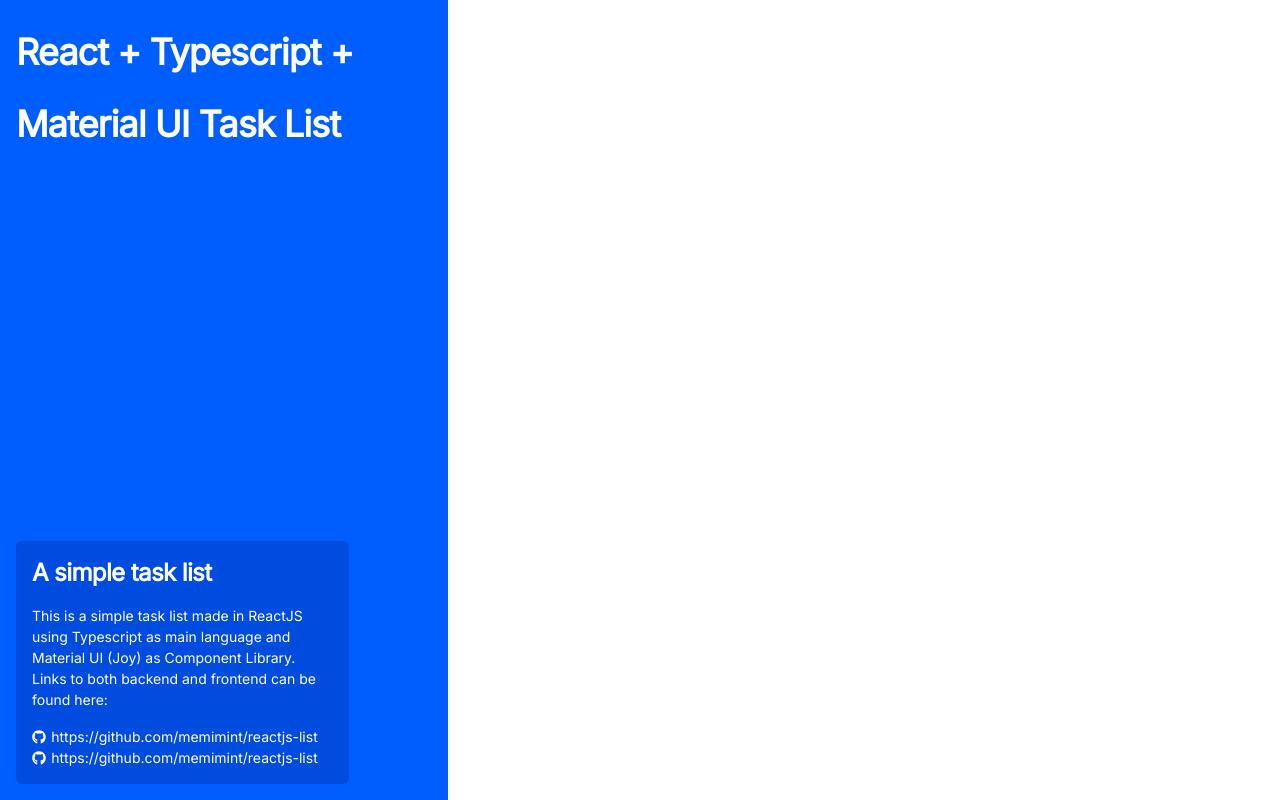
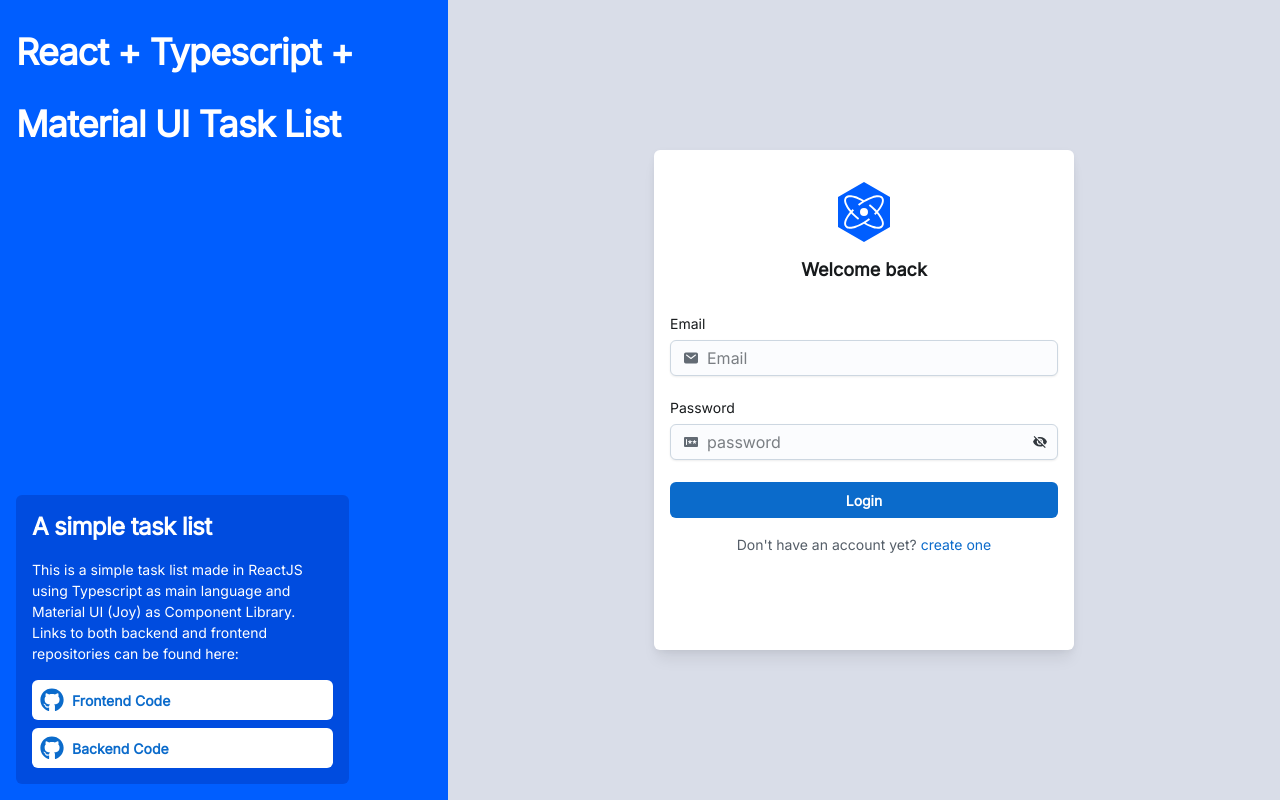
Before and after one commit to MemiMint/react-ts-todolist, a React (Vite) app: page / in a window 1280 px wide. Built offline with nearby package versions, Linux system fonts and the light colour scheme.

Commit message:
login page

```diff
--- /dev/null
+++ b/src/components/login/InfoSide/index.tsx
@@ -0,0 +1,50 @@
+import { FC } from "react";
+import { Box, SvgIcon, Typography, Link } from "@mui/joy";
+import { FaGithub } from "react-icons/fa";
+
+export const InfoSide: FC = (): JSX.Element => {
+    return (
+        <Box display="flex" flexDirection="column" justifyContent="space-between" flex={0.5} height="100vh" bgcolor="#005EFF" p={2}>
+            <Typography level="h1" sx={{ color: "white" }} lineHeight={2}>
+                React + Typescript + Material UI Task List
+            </Typography>
+            <Box width={"80%"} borderRadius={6} bgcolor="#004CDF" p={2}>
+                <Typography level="h3" sx={{ color: "white" }}>A simple task list</Typography>
+                <Typography level="body-sm" sx={{ color: "white" }} mt={2} >
+                    This is a simple task list made in ReactJS using Typescript as main language
+                    and Material UI (Joy) as Component Library. Links to both backend and frontend repositories can be found here:
+                </Typography>
+                <Box display="flex" flexDirection="column" alignItems="center" gap={1} mt={2} >
+                    <Box
+                        gap={1}
+                        bgcolor="white"
+                        display="flex"
+                        alignItems="center"
+                        width="100%"
+                        p={1}
+                        borderRadius={6}
+                    >
+                        <SvgIcon color="primary" >
+                            <FaGithub />
+                        </SvgIcon>
+                        <Typography fontWeight={600} color="primary" level="body-sm">Frontend Code </Typography>
+                    </Box>
+                    <Box
+                        gap={1}
+                        bgcolor="white"
+                        display="flex"
+                        alignItems="center"
+                        width="100%"
+                        p={1}
+                        borderRadius={6}
+                    >
+                        <SvgIcon color="primary" >
+                            <FaGithub />
+                        </SvgIcon>
+                        <Typography fontWeight={600} color="primary" level="body-sm">Backend Code </Typography>
+                    </Box>
+                </Box>
+            </Box>
+        </Box>
+    )
+}
--- /dev/null
+++ b/src/components/login/LoginForm/hook.tsx
@@ -0,0 +1,38 @@
+import React, { useState } from "react";
+
+type ILoginState = {
+    email: string;
+    password: string
+}
+
+export const useLoginForm = () => {
+    const [state, setState] = useState<ILoginState>({
+        email: "",
+        password: ""
+    });
+
+    const [isPasswordShown, setIsPasswordShown] = useState<boolean>(false);
+
+    const toggleShowPassword = () => setIsPasswordShown(!isPasswordShown);
+
+    const onChange = (event: React.ChangeEvent<HTMLInputElement>) => {
+        const { name, value } = event.target;
+
+        setState((prevState) => ({
+            ...prevState,
+            [name]: value
+        }));
+    }
+
+    const onClick = () => {
+        alert("logged in");
+    }
+
+    return {
+        state,
+        isPasswordShown,
+        toggleShowPassword,
+        onChange,
+        onClick
+    }
+}
--- /dev/null
+++ b/src/components/login/LoginForm/index.tsx
@@ -0,0 +1,80 @@
+import { FC } from "react";
+import { Box, Typography, FormControl, FormLabel, FormHelperText, Input, Button, IconButton } from "@mui/joy";
+import { SiPreact } from "react-icons/si";
+import { PiPasswordFill } from "react-icons/pi";
+import { IoMail } from "react-icons/io5";
+import { IoMdEye, IoMdEyeOff } from "react-icons/io";
+import { useLoginForm } from "./hook";
+
+export const LoginForm: FC = (): JSX.Element => {
+    const {
+        state,
+        onChange,
+        onClick,
+        isPasswordShown,
+        toggleShowPassword
+    } = useLoginForm();
+
+    return (
+        <Box flex={1} display="flex" alignItems="center" justifyContent="center" bgcolor="#D9DDE8" >
+            <Box
+                display="flex"
+                alignItems="center"
+                flexDirection="column"
+                width={420}
+                height={500}
+                boxShadow="lg"
+                bgcolor="white"
+                borderRadius={6}
+            >
+                <Box mt={4} display="flex" flexDirection="column" alignItems="center" gap={2} >
+                    <SiPreact size={60} color="#005EFF" />
+                    <Typography level="title-lg">Welcome back</Typography>
+                </Box>
+                <Box display="flex" flexDirection="column" gap={2} width={"100%"} mt={2} p={2}>
+                    <FormControl>
+                        <FormLabel>Email</FormLabel>
+                        <Input
+                            startDecorator={(
+                                <IoMail />
+                            )}
+                            type='email'
+                            name="email"
+                            value={state.email}
+                            onChange={onChange}
+                            placeholder='Email'
+                            size="md"
+                        />
+                        <FormHelperText></FormHelperText>
+                    </FormControl>
+                    <FormControl >
+                        <FormLabel>Password</FormLabel>
+                        <Input
+                            startDecorator={(
+                                <PiPasswordFill />
+                            )}
+                            size="md"
+                            type={isPasswordShown ? "text" : "password"}
+                            name="password"
+                            value={state.password}
+                            onChange={onChange}
+                            placeholder='password'
+                            endDecorator={(
+                                <IconButton onClick={toggleShowPassword} >
+                                    { isPasswordShown ? <IoMdEye /> : <IoMdEyeOff /> }
+                                </IconButton>
+                            )}
+                        />
+                        <FormHelperText></FormHelperText>
+                    </FormControl>
+                    <Button onClick={onClick} >Login</Button>
+                    <Typography textAlign="center" level="body-sm">Don't have an account yet? {" "}
+                        <Typography color="primary" >
+                            create one
+                        </Typography>
+                    </Typography>
+                </Box>
+            </Box>
+        </Box>
+    )
+}
--- /dev/null
+++ b/src/components/login/index.ts
@@ -0,0 +1,7 @@
+import { InfoSide } from "./InfoSide";
+import { LoginForm } from "./LoginForm";
+
+export {
+    InfoSide,
+    LoginForm
+}
--- a/src/pages/login/index.tsx
+++ b/src/pages/login/index.tsx
@@ -1,35 +1,13 @@
 import { FC } from 'react';
-import { Box, Typography } from "@mui/joy/";
-import { FaGithub } from "react-icons/fa";
+import { Box } from "@mui/joy/";
+import { InfoSide, LoginForm } from "../../components/login";
 
 
 export const Login: FC = (): JSX.Element => {
-
   return (
-    <Box display="flex" alignItems="center">
-      <Box display="flex" flexDirection="column" justifyContent="space-between" flex={0.5} height="100vh" bgcolor="#005EFF" p={2}>
-        <Typography level="h1" sx={{ color: "white" }} lineHeight={2}>
-          React + Typescript + Material UI Task List
-        </Typography>
-        <Box width={"80%"} borderRadius={6} bgcolor="#004CDF" p={2}>
-          <Typography level="h3" sx={{ color: "white" }}>A simple task list</Typography>
-          <Typography level="body-sm" sx={{ color: "white" }} mt={2} >
-            This is a simple task list made in ReactJS using Typescript as main language
-            and Material UI (Joy) as Component Library. Links to both backend and frontend can be found here:
-          </Typography>
-          <Box mt={2} >
-            <Typography  startDecorator={<FaGithub />} level="body-sm" sx={{ color: "white" }} >
-              https://github.com/memimint/reactjs-list
-            </Typography>
-            <Typography startDecorator={<FaGithub />} level="body-sm" sx={{ color: "white" }} >
-              https://github.com/memimint/reactjs-list
-            </Typography>
-          </Box>
-        </Box>
-      </Box>
-      <Box flex={1} >
-
-      </Box>
+    <Box display="flex">
+      <InfoSide />
+      <LoginForm />
     </Box>
   )
 }
```
